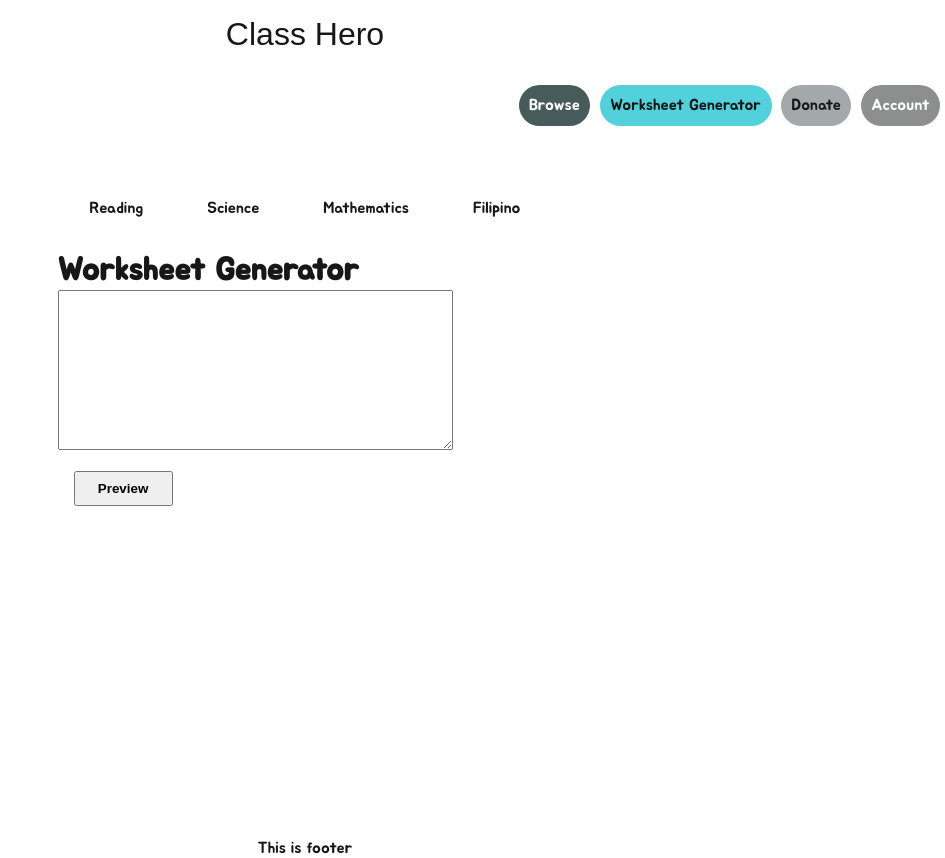
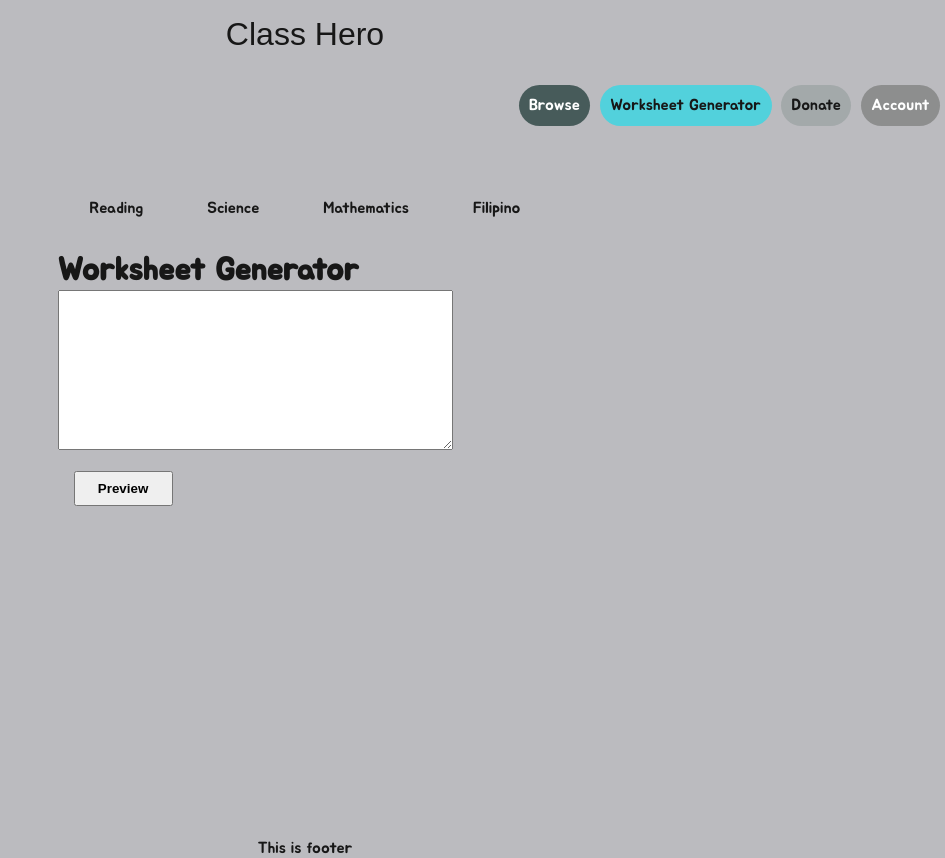
Before and after one commit to melodycurran/class-hero, a Next.js app in the folder class-hero/: page /worksheet-generator in a window 1280 px wide. Shown: the whole page, without its empty margins (335-1280 px from the left). Built offline with nearby package versions, Linux system fonts and the light colour scheme; a web font is replaced by a local one.

Commit message:
Added background color

```diff
--- a/class-hero/app/page.module.css
+++ b/class-hero/app/page.module.css
@@ -16,6 +16,8 @@
   grid-template-rows: 30% 1fr 20px;
   justify-items: center;
 
+  width: 100%;
+  background-color: var(--french-gray);
 }
 
 .header {
@@ -23,7 +25,7 @@
   text-align: center;
   position: fixed;
   grid-row: 1 /2;
-  background-color: white;
+  background-color: var(--french-gray);
 }
 
 .main {
--- a/class-hero/app/ui/globals.css
+++ b/class-hero/app/ui/globals.css
@@ -1,6 +1,7 @@
 :root {
   --background: #ffffff;
   --foreground: #171717;
+  --french-gray: rgb(187, 187, 191);
 }
 
 @media (prefers-color-scheme: dark) {
@@ -13,6 +14,7 @@
 html,
 body {
   max-width: 100vw;
+  background-color: var(--french-gray);
 }
 
 body {
```
